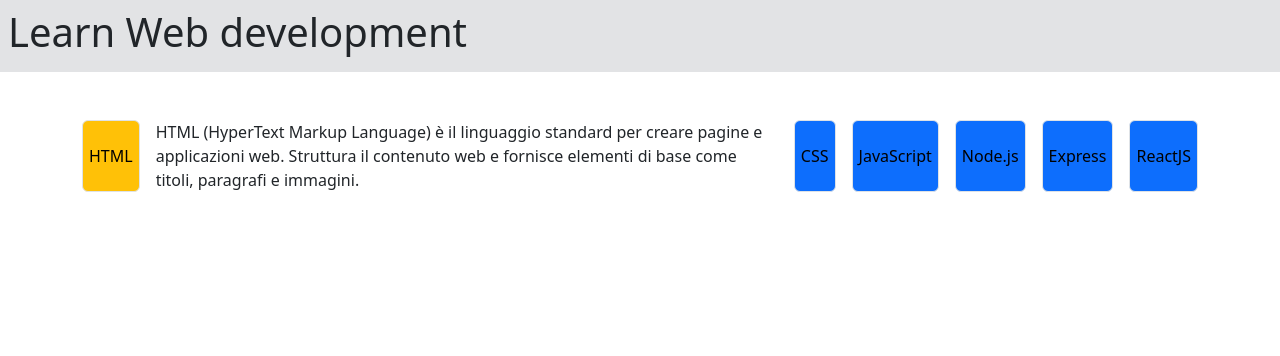
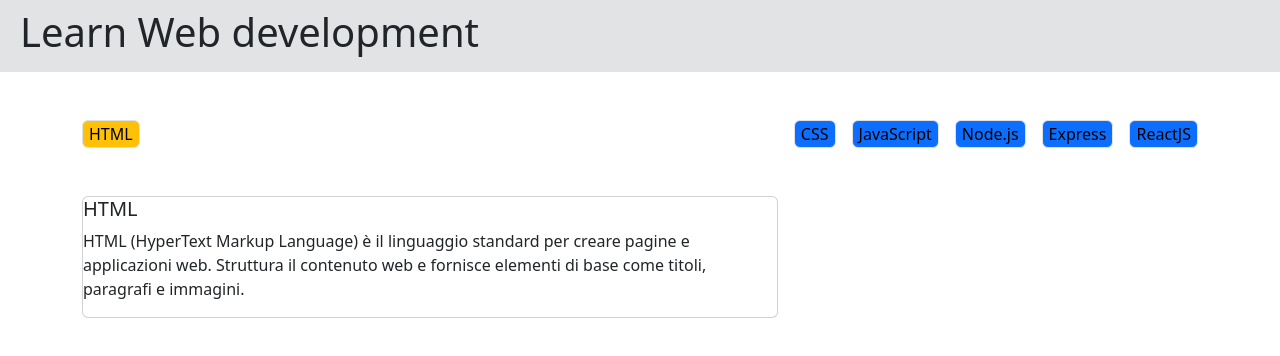
Before and after one commit to antoniofalletta2000/react-use-state, a React (Vite) app: page / in a window 1280 px wide. Both pictures are taken after a click on the button "HTML". Shown: the top 356 px of the page. Built offline with nearby package versions, Linux system fonts and the light colour scheme.

Commit message:
add card title and description

```diff
--- a/src/components/AppHeader.jsx
+++ b/src/components/AppHeader.jsx
@@ -2,7 +2,12 @@
 
     return(
            <header className="p-2 bg-secondary-subtle">
-              <h1 className="text-dark">Learn Web development</h1>
+                <div className="container row row-cols-1">
+                    <div className="col">
+                        <h1 className="text-dark">Learn Web development</h1>
+                    </div>
+                </div>
+
            </header>
     )
 
--- a/src/components/AppMain.jsx
+++ b/src/components/AppMain.jsx
@@ -2,8 +2,6 @@
 
 export default function AppMain() {
     const [isActive, setIsActive] = useState(null)
-
-
 
     const languages = [
         {
@@ -38,31 +36,37 @@
         }
     ];
 
-
-
     return (
         <div className="container pt-5">
-            <div className="d-flex  gap-3">
+            <div className="d-flex gap-3">
+
                 {languages.map(item => (
                     <>
-
-                        <button key={item.id} className={` border rounded ${isActive===item.id ? 'bg-warning' : 'bg-primary'}`} onClick={() => setIsActive(isActive===item.id? null:item.id)}>
+                        <div>
+                            <button key={item.id} className={` border rounded ${isActive === item.id ? 'bg-warning' : 'bg-primary'}`} onClick={() => setIsActive(isActive === item.id ? null : item.id)}>
                                 {item.title}
                             </button>
                             {
                                 isActive === item.id &&
-                            <div>
-                                {item.description}
+
+                                    <div className="card mt-5">
+                                        <h5>{item.title}</h5>
+                                        <p className='pt.5'>{item.description}</p>
                                     </div>
+
+
                             }
 
+                        </div>
+                    </>
+                ))}
+            </div>
 
+            {/* {languages.filter(item=>(
+                <>
+                    <div key={item.id}>{isActive===item.id? item.description:null}</div>
                 </>
-
-                ))}
-
-
-            </div>
+            ))} */}
         </div>
 
     )
```
Lines whose indentation alone changed are shown as unchanged.
